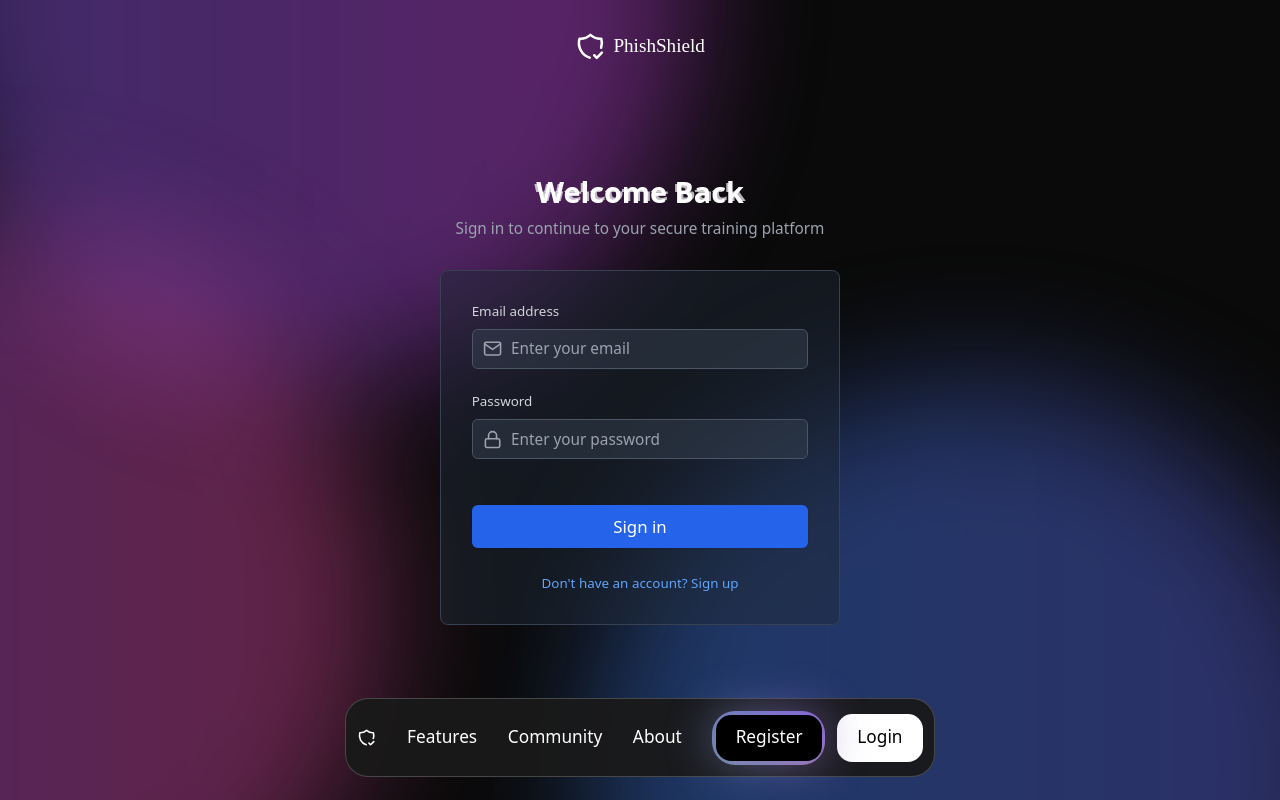
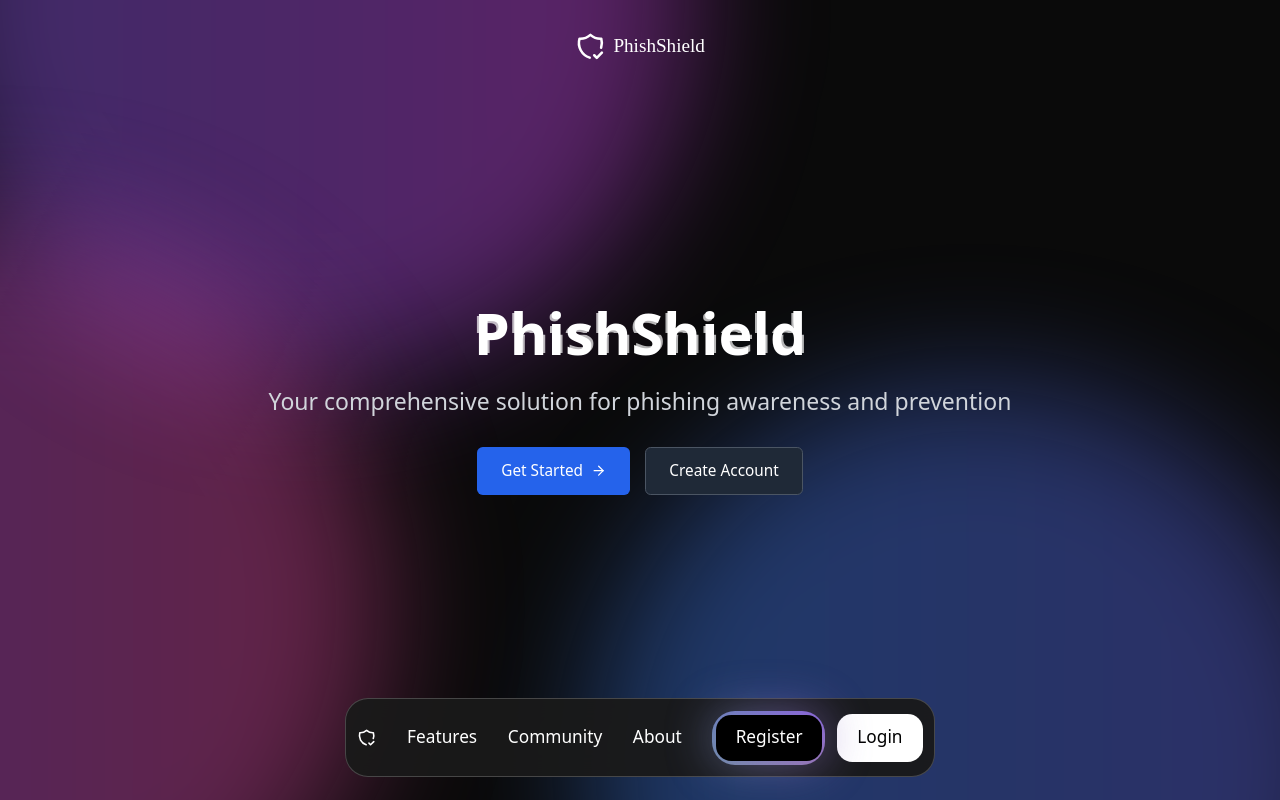
Before and after one commit to AbhinavJosephDharani/PhishShield, a React (Vite) app in the folder frontend/: page / in a window 1280 px wide. Before the commit this address led to /login. Built offline with nearby package versions, Linux system fonts and the light colour scheme.

Commit message:
feat: Add Home page and fix routing

```diff
--- a/frontend/src/App.jsx
+++ b/frontend/src/App.jsx
@@ -5,6 +5,7 @@ import Login from './pages/Login';
 import Register from './pages/Register';
 import Dashboard from './pages/Dashboard';
 import PhishingSimulation from './pages/PhishingSimulation';
+import Home from './pages/Home';
 
 function App() {
   const [isAuthenticated, setIsAuthenticated] = useState(false);
@@ -19,6 +20,7 @@ function App() {
     <Router>
       <div className="min-h-screen bg-gray-900 text-white">
         <Routes>
+          <Route path="/" element={<Home />} />
           <Route
             path="/login"
             element={
@@ -59,16 +61,6 @@ function App() {
               )
             }
           />
-          <Route
-            path="/"
-            element={
-              isAuthenticated ? (
-                <Navigate to="/dashboard" replace />
-              ) : (
-                <Navigate to="/login" replace />
-              )
-            }
-          />
         </Routes>
       </div>
     </Router>
--- a/frontend/src/pages/Home.jsx
+++ b/frontend/src/pages/Home.jsx
@@ -1,86 +1,42 @@
 import React from 'react';
 import { Link } from 'react-router-dom';
-import Layout from '../components/Layout';
+import { FiArrowRight } from 'react-icons/fi';
 import GlitchText from '../components/GlitchText';
 import { FloatingNav } from '../components/ui/FloatingNav';
-import ScrollReveal from '../components/ui/ScrollReveal';
-import { WavyBackground } from '../components/ui/WavyBackground';
-import { BackgroundGradient } from '../components/ui/BackgroundGradient';
-import { IconShieldCheck } from "@tabler/icons-react";
+import Aurora from '../components/ui/Aurora';
 
-export default function Home() {
+function Home() {
   return (
-    <div className="relative overflow-x-hidden w-full">
-      {/* Navigation Layer - Highest */}
+    <div className="min-h-screen bg-[#0a0a0a] text-white">
+      <Aurora />
       <FloatingNav />
-
-      {/* Content Layer - Below Navigation */}
-      <div className="relative z-0">
-        {/* First Page - Main Hero Section */}
-        <WavyBackground className="w-full" waveOpacity={0.3} blur={4}>
-          <div className="h-screen text-[color:var(--color--eeeeee)]">
-            {/* Hero Section */}
-            <div className="h-screen flex flex-col items-center justify-center -mt-32">
-              <div className="container-large px-8 max-w-full">
-                <ScrollReveal
-                  baseOpacity={0}
-                  enableBlur={true}
-                  blurStrength={10}
-                  containerClassName="mx-auto text-center mb-8"
-                  textClassName="text-[9.5rem] font-['Editorial_New'] tracking-[-.57rem] leading-[1.1] font-light"
-                >
-                  Protect Your Digital World with Advanced AI
-                </ScrollReveal>
-                <div className="flex justify-center mt-8">
-                  <BackgroundGradient>
-                    <Link
-                      to="/register"
-                      className="block bg-black text-white px-5 py-[1.25rem] rounded-[1.125rem] text-sm font-medium hover:bg-gray-900 transition-colors"
-                    >
-                      Start learning now
-                    </Link>
-                  </BackgroundGradient>
-                </div>
-              </div>
-            </div>
-          </div>
-        </WavyBackground>
-
-        {/* Second Page */}
-        <div className="relative bg-black text-[color:var(--color--eeeeee)] py-32">
-          <div className="container-large px-8 max-w-full">
-            <ScrollReveal
-              baseOpacity={0}
-              enableBlur={true}
-              blurStrength={8}
-              containerClassName="mx-auto mb-32"
-              textClassName="text-5xl font-['Editorial_New'] tracking-tight leading-[1.3]"
+      <div className="relative z-10 flex flex-col items-center justify-center min-h-screen px-4">
+        <div className="max-w-4xl mx-auto text-center">
+          <GlitchText className="text-5xl md:text-6xl font-bold mb-6">
+            PhishShield
+          </GlitchText>
+          <p className="text-xl md:text-2xl text-gray-300 mb-8">
+            Your comprehensive solution for phishing awareness and prevention
+          </p>
+          <div className="flex flex-col md:flex-row gap-4 justify-center">
+            <Link
+              to="/login"
+              className="inline-flex items-center justify-center px-6 py-3 border border-transparent text-base font-medium rounded-md text-white bg-blue-600 hover:bg-blue-700 transition-colors"
             >
-              Advanced Protection Against Sophisticated Phishing Attacks
-            </ScrollReveal>
-
-            <ScrollReveal
-              baseOpacity={0}
-              enableBlur={true}
-              blurStrength={8}
-              containerClassName="mx-auto mb-32"
-              textClassName="text-5xl font-['Editorial_New'] tracking-tight leading-[1.3]"
+              Get Started
+              <FiArrowRight className="ml-2" />
+            </Link>
+            <Link
+              to="/register"
+              className="inline-flex items-center justify-center px-6 py-3 border border-gray-600 text-base font-medium rounded-md text-white bg-gray-800 hover:bg-gray-700 transition-colors"
             >
-              Real-time Threat Detection Using State-of-the-art Machine Learning Models
-            </ScrollReveal>
-
-            <ScrollReveal
-              baseOpacity={0}
-              enableBlur={true}
-              blurStrength={8}
-              containerClassName="mx-auto"
-              textClassName="text-5xl font-['Editorial_New'] tracking-tight leading-[1.3]"
-            >
-              Continuous Learning and Adaptation to New Phishing Techniques
-            </ScrollReveal>
+              Create Account
+            </Link>
           </div>
         </div>
       </div>
     </div>
   );
 }
+
+export default Home;
```
